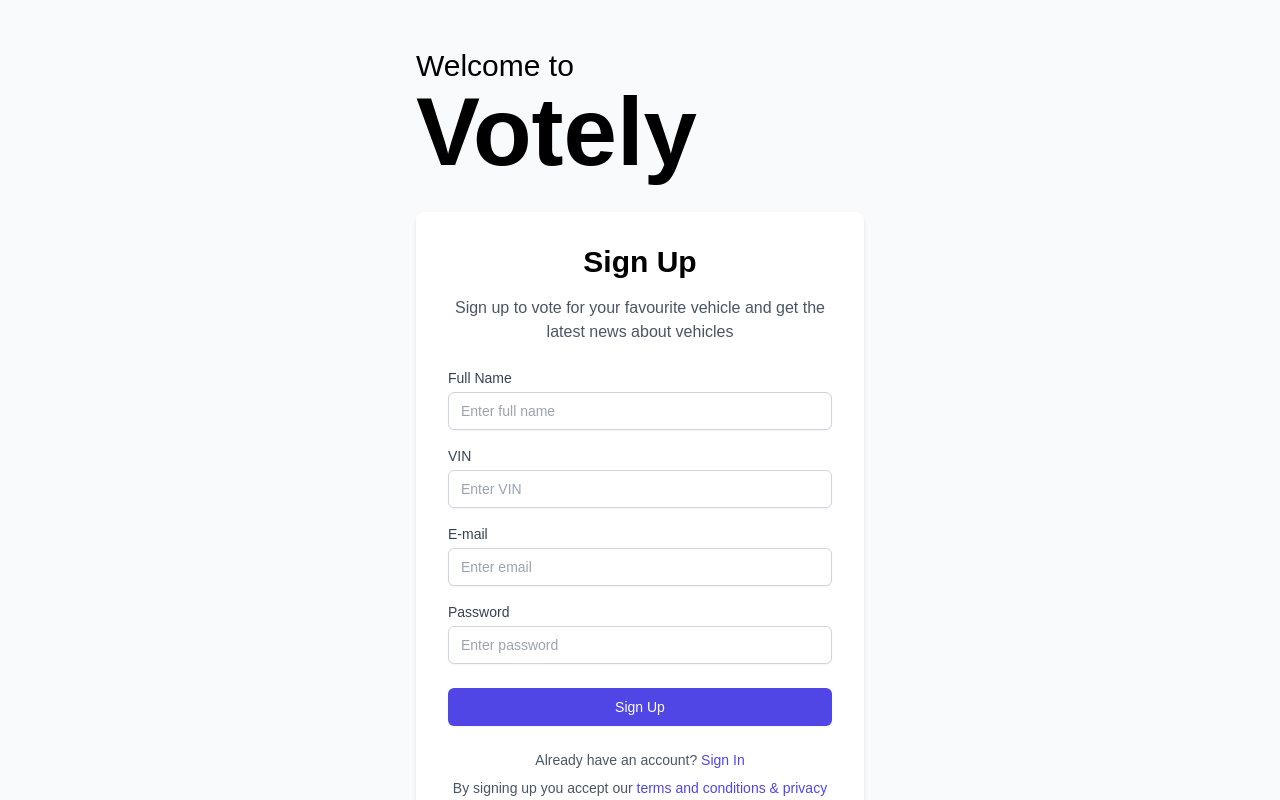
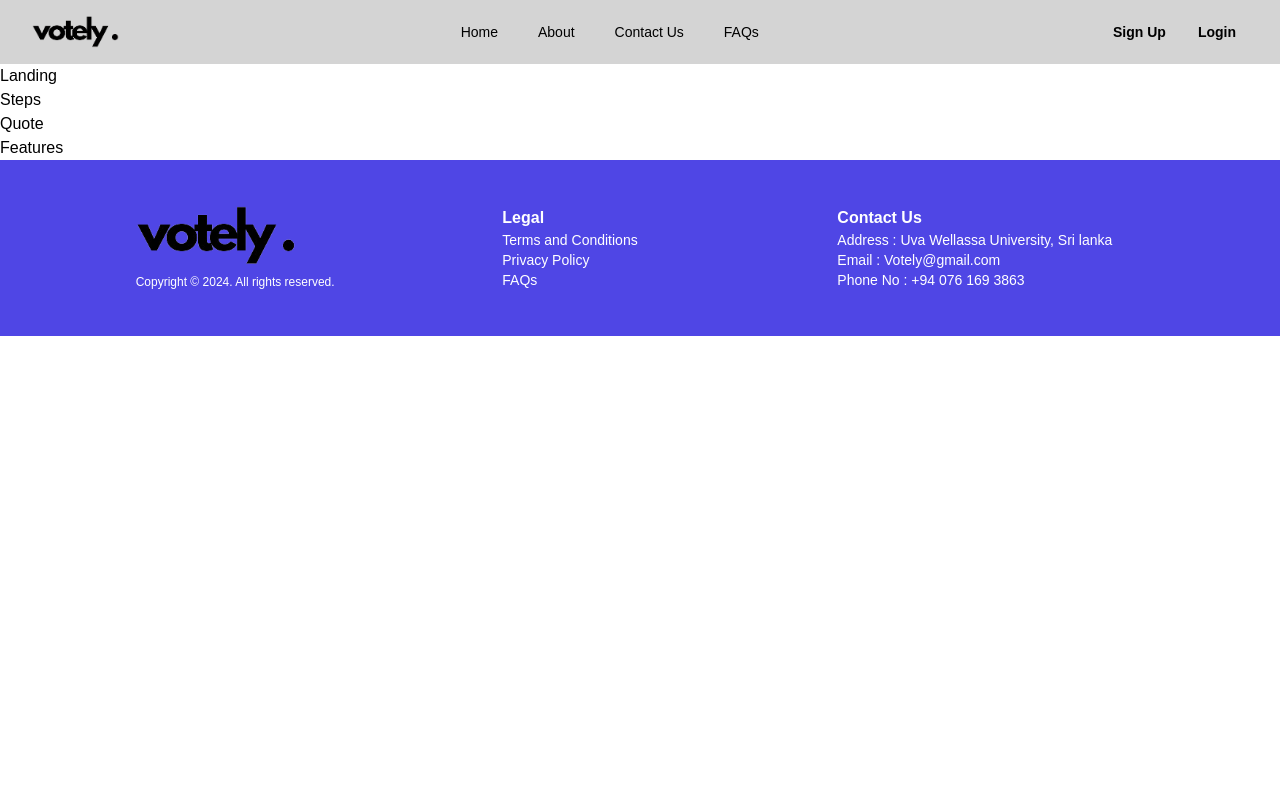
Before and after one commit to udithayeshmantha/Votely-E-voting-system, a React (Create React App) app: page / in a window 1280 px wide. Shown: the top 800 px of the page. Built offline with nearby package versions, Linux system fonts and the light colour scheme.

Commit message:
Refactor Home page layout, integrate React Router, and enhance Navbar with responsive design

```diff
--- a/package.json
+++ b/package.json
@@ -3,11 +3,14 @@
   "version": "0.1.0",
   "private": true,
   "dependencies": {
+    "@headlessui/react": "^2.2.0",
+    "@heroicons/react": "^2.1.5",
     "@testing-library/jest-dom": "^5.17.0",
     "@testing-library/react": "^13.4.0",
     "@testing-library/user-event": "^13.5.0",
     "react": "^18.3.1",
     "react-dom": "^18.3.1",
+    "react-router-dom": "^6.28.0",
     "react-scripts": "5.0.1",
     "web-vitals": "^2.1.4"
   },
--- a/src/App.js
+++ b/src/App.js
@@ -1,24 +1,23 @@
-import './styles/App.css';
-import Navbar from './components/Navbar';
-import Login from './pages/Login';
-import SignUp from './pages/SignUp';
-import SignIn from './pages/SignIn';
-import ResetPassword from './pages/ResetPassword';
-import OtpPage from './pages/OtpPage';
-import RegForm from './components/RegForm';
+import { BrowserRouter as Router, Routes, Route } from "react-router-dom";
+import Navbar from "./components/Navbar";
+import Home from "./pages/Home";
+import SignIn from "./pages/SignIn";
+import Login from "./pages/Login";
+import "./styles/App.css";
+import Header from "./components/Header";
 
 function App() {
   return (
-    <div className="App">
-      <Login />
-      {/* <Navbar /> */}
-      <SignUp />
-      <SignIn />
-      <ResetPassword />
-      <OtpPage />
-      <RegForm />
+    <Router>
+      <Navbar />
 
-    </div>
+      <Routes>
+        <Route path="/" element={<Home />} />
+        <Route path="/signin" element={<SignIn />} />
+        <Route path="/login" element={<Login />} />
+      </Routes>
+      <Header />
+    </Router>
   );
 }
 
--- a/src/components/Navbar.js
+++ b/src/components/Navbar.js
@@ -1,36 +1,128 @@
-import React from "react";
-import "../styles/navbar.css";
+import {
+  Disclosure,
+  DisclosureButton,
+  DisclosurePanel,
 
-const Navbar = () => {
+} from "@headlessui/react";
+import { Bars3Icon, XMarkIcon } from "@heroicons/react/24/outline";
+import Logo from "../assets/logo.png";
+import { Link } from "react-router-dom";
+
+
+const navigation = [
+  { name: "Home", href: "/", current: undefined },
+  { name: "About", href: "/signin", current: undefined },
+  { name: "Contact Us", href: "/login", current: undefined },
+  { name: "FAQs", href: "/login", current: undefined },
+];
+const buttons = [
+  { name: "Sign Up", href: "", current: undefined },
+  { name: "Login", href: "", current: undefined },
+];
+function classNames(...classes) {
+  return classes.filter(Boolean).join(" ");
+}
+
+export default function Navbar() {
   return (
-    <div>
-      {/* upper navbar */}
-      <div>
-        <div>
-          <div>
-            <a href="#">
-              <h1 className="logo">Votely</h1>
-            </a>
+    <Disclosure as="nav" className="bg-neutral-300">
+      <div className="mx-auto max-w-7xl px-2 sm:px-6 lg:px-8">
+        <div className="relative flex h-16 items-center justify-between">
+          <div className="absolute inset-y-0 left-0 flex items-center sm:hidden">
+            {/* Mobile menu button */}
+            <DisclosureButton className="group relative inline-flex items-center justify-center rounded-md p-2 hover:bg-gray-400 hover:text-black ">
+              <span className="absolute -inset-0.5" />
+              <span className="sr-only">Open main menu</span>
+              <Bars3Icon
+                aria-hidden="true"
+                className="block size-6 group-data-[open]:hidden"
+              />
+              <XMarkIcon
+                aria-hidden="true"
+                className="hidden size-6 group-data-[open]:block"
+              />
+            </DisclosureButton>
           </div>
-          <div>
-            <ul className="langagues">
-              <li>
-                <a href="#">සිංහල</a>
-              </li>
-              <li>
-                <a href="#">தமிழ்</a>
-              </li>
-              <li>
-                <a href="#">English</a>
-              </li>
-            </ul>
+          <div className="flex flex-1 items-center justify-around sm:items-stretch sm:justify-between">
+            <div className="flex shrink-0 items-center">
+              <Link to="/">
+                <img alt="Volety" src={Logo} className="h-8 w-auto" />
+              </Link>
+            </div>
+            <div className="hidden sm:ml-6 sm:block">
+              <div className="flex space-x-4">
+                {navigation.map((item) => (
+                  <Link
+                    key={item.name}
+                    to={item.href}
+                    aria-current={item.current ? "page" : true}
+                    className={classNames(
+                      item.current
+                        ? "underline-offset-8 underline decoration-2 font-semibold"
+                        : "font-normal",
+                      "rounded-md px-3 py-2 text-sm"
+                    )}
+                  >
+                    {item.name}
+                  </Link>
+                ))}
+              </div>
+            </div>
+            <div className="hidden sm:ml-6 sm:block">
+              <div className="flex space-x-2">
+                {buttons.map((item) => (
+                  <Link
+                    key={item.name}
+                    to={item.href}
+                    aria-current={item.current ? "page" : undefined}
+                    className={classNames(
+                      item.current
+                        ? "underline-offset-8 underline decoration-2 font-semibold"
+                        : "font-normal",
+                      "rounded-md px-3 py-2 text-sm font-semibold"
+                    )}
+                  >
+                    {item.name}
+                  </Link>
+                ))}
+              </div>
+            </div>
           </div>
         </div>
       </div>
-      {/* lower navbar */}
-      <div></div>
-    </div>
+
+      <DisclosurePanel className="sm:hidden">
+        <div className="space-y-1 px-2 pb-3 pt-2">
+          {navigation.map((item) => (
+            <DisclosureButton
+              key={item.name}
+              as={Link}
+              to={item.href}
+              aria-current={item.current ? "page" : undefined}
+              className={classNames(
+                item.current ? "font-semibold " : "font-normal ",
+                "block rounded-md px-3 py-2 text-base font-semibold "
+              )}
+            >
+              {item.name}
+            </DisclosureButton>
+          ))}
+          {buttons.map((item) => (
+            <DisclosureButton
+              key={item.name}
+              as={Link}
+              to={item.href}
+              aria-current={item.current ? "page" : undefined}
+              className={classNames(
+                item.current ? "font-semibold " : "font-normal ",
+                "block rounded-md px-3 py-2 text-base "
+              )}
+            >
+              {item.name}
+            </DisclosureButton>
+          ))}
+        </div>
+      </DisclosurePanel>
+    </Disclosure>
   );
-};
-
-export default Navbar;
+}
--- a/src/pages/Home.js
+++ b/src/pages/Home.js
@@ -1,9 +1,13 @@
 import React from 'react'
+import Landing from '../assets/landing.svg'
 
 const Home = () => {
   return (
     <div>
-
+      <div>Landing</div>
+      <div>Steps</div>
+      <div>Quote</div>
+      <div>Features</div>
     </div>
   )
 }
```
Also changed, not shown: src/assets/landing.svg (added), 1 other file (tests, documents, lock files or other folders).
